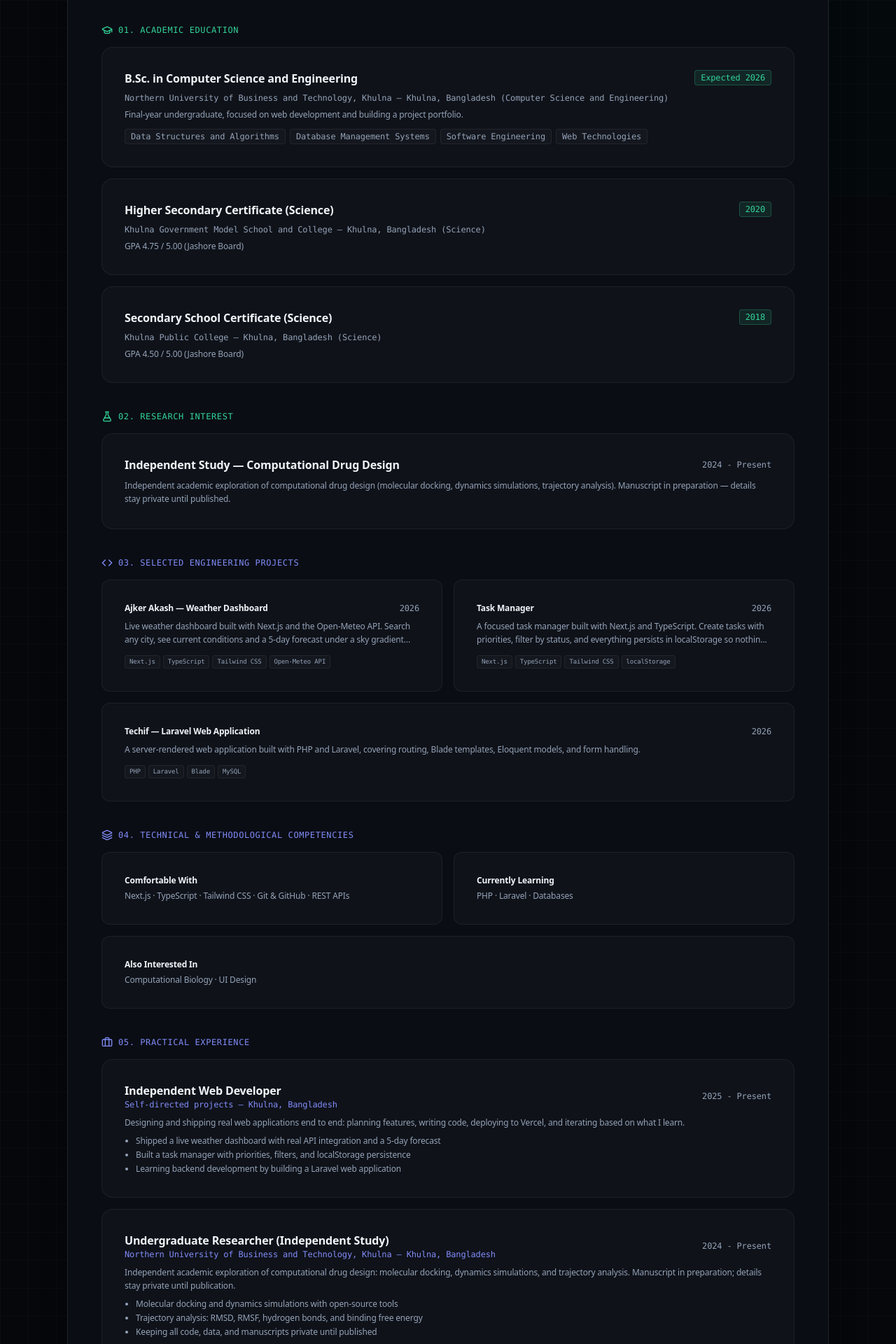
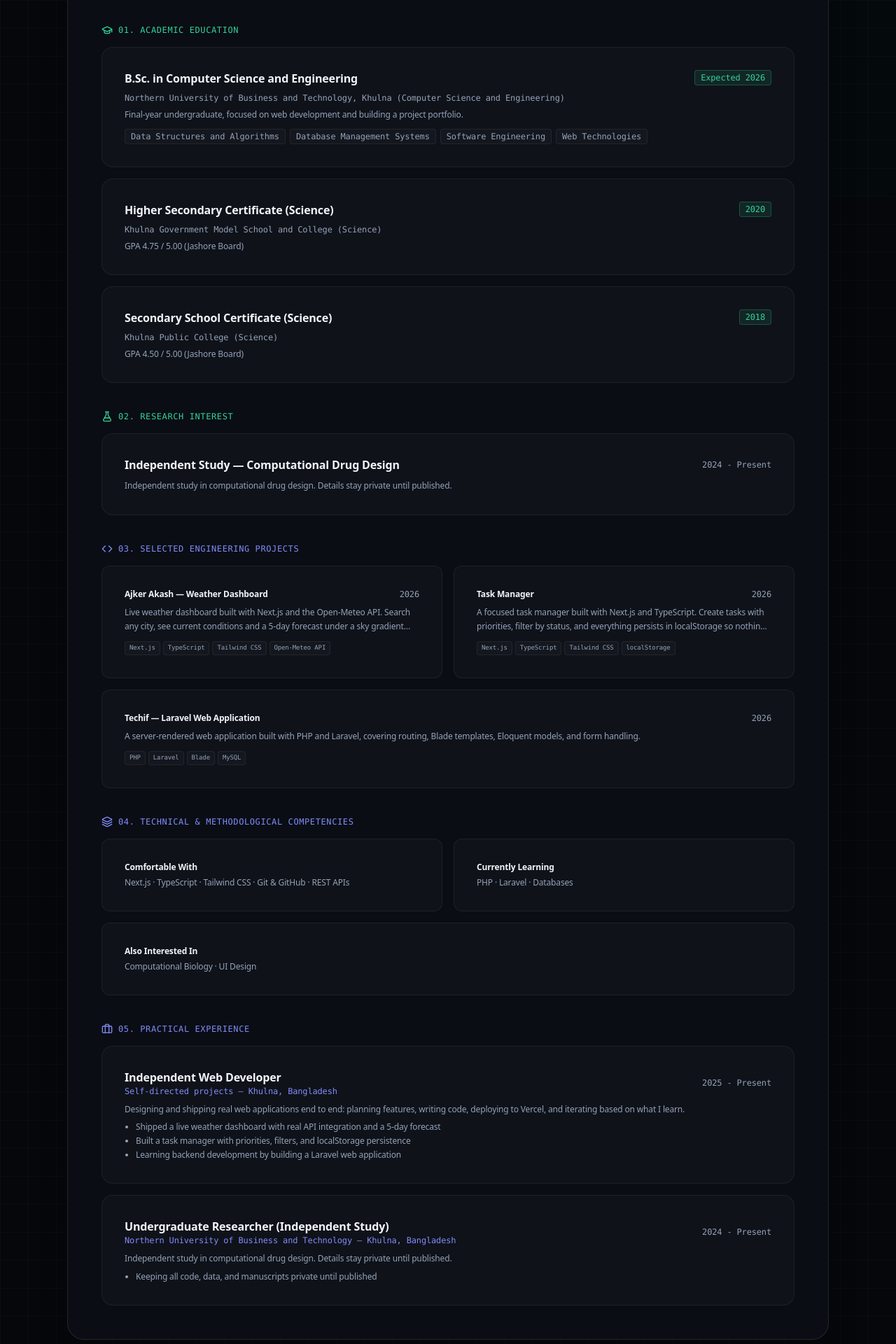
Before and after one commit to jabbirxd/portfolio-, a Next.js app: page /resume in a window 1280 px wide. Shown: the part 520-2440 px from the top of the page at 70% size. Built offline with nearby package versions, Linux system fonts and the light colour scheme.

Commit message:
Phase 4 (part 3): items 6,7,10 — fix repeated education/location text, simplify research methods, Topics rename, Molecular Biology category, lint fix

```diff
--- a/src/app/about/page.tsx
+++ b/src/app/about/page.tsx
@@ -168,7 +168,7 @@ export default function AboutPage() {
 
                   <div className="space-y-1">
                     <h4 className="text-sm sm:text-base font-semibold text-[var(--text-primary)]">
-                      {edu.degree} — <span className="text-[var(--text-secondary)]">{edu.field}</span>
+                      {edu.degree}
                     </h4>
                     {edu.honorsOrNotes && (
                       <p className="text-xs font-mono text-[var(--text-secondary)]">{edu.honorsOrNotes}</p>
--- a/src/app/not-found.tsx
+++ b/src/app/not-found.tsx
@@ -23,7 +23,7 @@ export default function NotFound() {
           </div>
 
           <p className="text-sm text-[var(--text-secondary)] max-w-sm mx-auto leading-relaxed">
-            This page doesn't exist — maybe the link moved or I renamed something. Here's where you can go instead.
+            This page doesn&apos;t exist — maybe the link moved or I renamed something. Here&apos;s where you can go instead.
           </p>
 
           <div className="pt-4 flex flex-wrap justify-center gap-3">
--- a/src/app/resume/page.tsx
+++ b/src/app/resume/page.tsx
@@ -170,7 +170,7 @@ export default function ResumePage() {
                     </span>
                   </div>
                   <p className="text-xs font-mono text-[var(--text-secondary)]">
-                    {edu.institution} — {edu.location} ({edu.field})
+                    {edu.institution} ({edu.field})
                   </p>
                   {edu.honorsOrNotes && (
                     <p className="text-xs text-[var(--text-secondary)]">{edu.honorsOrNotes}</p>
@@ -208,9 +208,7 @@ export default function ResumePage() {
                 <span className="text-xs font-mono text-[var(--text-secondary)]">2024 - Present</span>
               </div>
               <p className="text-xs text-[var(--text-secondary)] leading-relaxed font-sans">
-                Independent academic exploration of computational drug design
-                (molecular docking, dynamics simulations, trajectory analysis).
-                Manuscript in preparation — details stay private until published.
+                Independent study in computational drug design. Details stay private until published.
               </p>
             </Card>
           </div>
--- a/src/components/research/ResearchInterestCard.tsx
+++ b/src/components/research/ResearchInterestCard.tsx
@@ -54,7 +54,7 @@ export function ResearchInterestCard({ interest }: ResearchInterestCardProps) {
 
       <div className="pt-4 border-t border-[var(--border-subtle)] mt-auto">
         <div className="text-xs font-mono text-[var(--text-secondary)] uppercase mb-2">
-          Key Investigative Themes
+          Topics
         </div>
         <div className="flex flex-wrap gap-1.5 min-h-[96px] content-start">
           {interest.keyConcepts.map((concept) => (
--- a/src/data/experience.ts
+++ b/src/data/experience.ts
@@ -20,15 +20,13 @@ export const experiencesData: ExperienceItem[] = [
   {
     id: "exp-research-interest",
     role: "Undergraduate Researcher (Independent Study)",
-    organization: "Northern University of Business and Technology, Khulna",
+    organization: "Northern University of Business and Technology",
     location: "Khulna, Bangladesh",
     period: "2024 - Present",
     type: "Research",
     description:
-      "Independent academic exploration of computational drug design: molecular docking, dynamics simulations, and trajectory analysis. Manuscript in preparation; details stay private until publication.",
+      "Independent study in computational drug design. Details stay private until published.",
     bullets: [
-      "Molecular docking and dynamics simulations with open-source tools",
-      "Trajectory analysis: RMSD, RMSF, hydrogen bonds, and binding free energy",
       "Keeping all code, data, and manuscripts private until published",
     ],
     skillsUsed: ["Python", "Computational Biology", "Data Analysis"],
--- a/src/data/research.ts
+++ b/src/data/research.ts
@@ -27,7 +27,7 @@ export const researchInterestsData: ResearchInterest[] = [
     subtitle: "Pro- & Anti-Apoptotic Regulators",
     category: "Structural Biology",
     description:
-      "Trying to understand how Bcl-2 family proteins like Mcl-1 bind their targets. This connects directly to the docking work I am doing.",
+      "Trying to understand how Bcl-2 family proteins like Mcl-1 bind their targets.",
     keyConcepts: ["Bcl-2 / Bcl-xL / Mcl-1", "BH3-Mimetic Selectivity", "Hydrophobic Pocket Dynamics"],
     iconType: "bcl2",
   },
@@ -55,7 +55,7 @@ export const researchInterestsData: ResearchInterest[] = [
     id: "int-mol-bio",
     title: "Molecular Biology",
     subtitle: "Gene Expression & Biochemical Networks",
-    category: "Molecular Oncology",
+    category: "Molecular Biology",
     description:
       "Going back to basics: how proteins interact with each other, and how cells control which genes are turned on.",
     keyConcepts: ["Protein-Protein Interfaces", "Biochemical Assays", "Gene Regulation"],
--- a/src/types/index.ts
+++ b/src/types/index.ts
@@ -156,7 +156,7 @@ export interface ResearchInterest {
   id: string;
   title: string;
   subtitle: string;
-  category: "Molecular Oncology" | "Structural Biology" | "Computational Informatics";
+  category: "Molecular Oncology" | "Structural Biology" | "Computational Informatics" | "Molecular Biology";
   description: string;
   keyConcepts: string[];
   iconType: "cancer" | "apoptosis" | "bcl2" | "comp-bio" | "drug-discovery" | "mol-bio";
```
Also changed, not shown: 1 other file (tests, documents, lock files or other folders).
